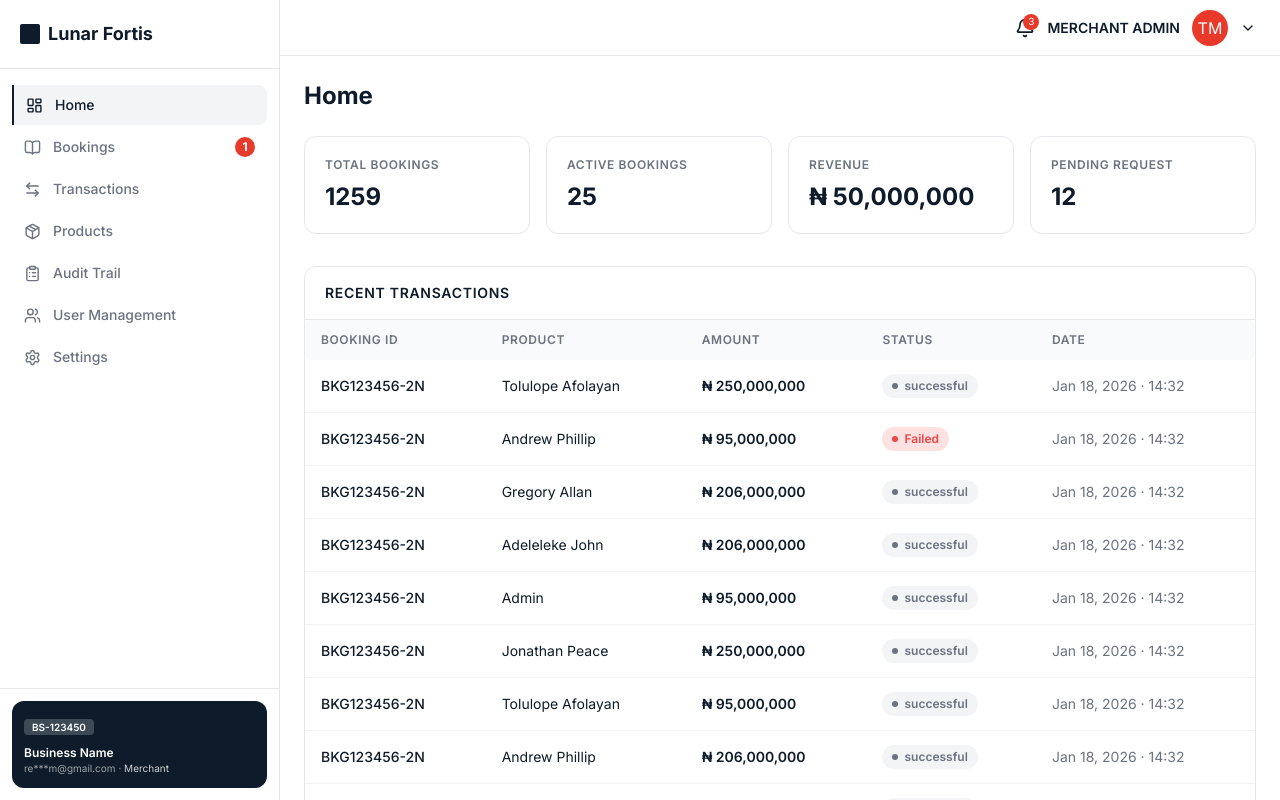
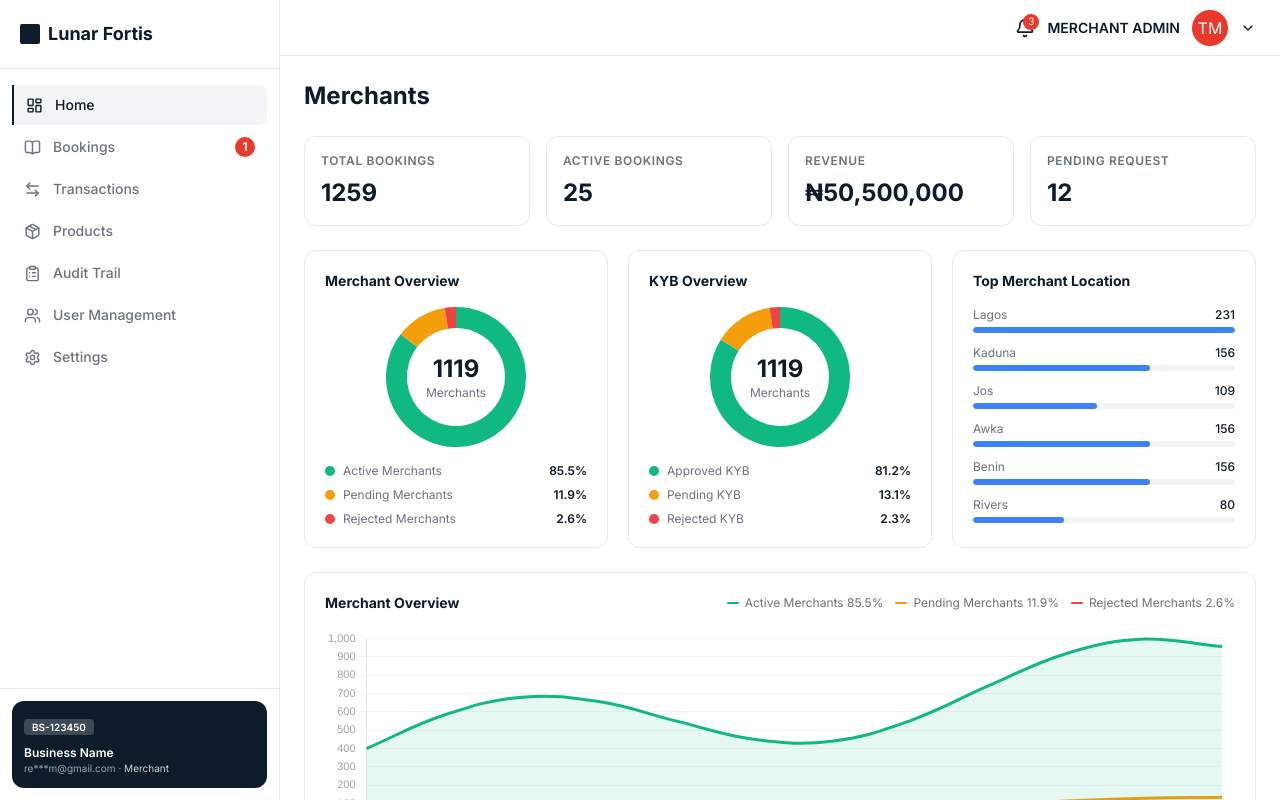
Before and after one commit to geraldkachi/Lunar-Fortis-Vendor, a React (Vite) app: page /dashboard in a window 1280 px wide. Built offline with nearby package versions, Linux system fonts and the light colour scheme.

Commit message:
updated the dashboard

```diff
--- a/package.json
+++ b/package.json
@@ -12,9 +12,11 @@
   "dependencies": {
     "@tanstack/react-query": "^5.101.0",
     "@tanstack/react-query-devtools": "^5.101.0",
+    "chart.js": "^4.5.1",
     "clsx": "^2.1.1",
     "lucide-react": "^1.21.0",
     "react": "^19.2.6",
+    "react-chartjs-2": "^5.3.1",
     "react-dom": "^19.2.6",
     "react-router-dom": "^7.18.0",
     "tailwind-merge": "^3.6.0"
--- a/src/lib/mockData.ts
+++ b/src/lib/mockData.ts
@@ -1,4 +1,4 @@
-import type { Booking, Transaction, Product, TeamUser, TrackingStep } from "@/types";
+import type { Booking, Transaction, Product, TeamUser, TrackingStep, MerchantLocation } from "@/types";
 
 export const formatPrice = (n: number) => `₦ ${n.toLocaleString("en-NG")}`;
 
@@ -92,3 +92,21 @@ export const MOCK_RECEIPT = {
   transactionRef: "pocket_disburse_1155470048562623",
   sessionId: "090405280430150036372237066022",
 };
+
+export const CHART_DATA = Array.from({ length: 12 }, (_, i) => ({
+  month: ["Jan","Feb","Mar","Apr","May","Jun","Jul","Aug","Sep","Oct","Nov","Dec"][i],
+  active: 400 + Math.sin(i * 0.8) * 200 + i * 40,
+  pending: 50 + Math.cos(i * 0.6) * 30 + i * 5,
+  rejected: 20 + Math.sin(i * 1.2) * 15,
+}));
+
+export const MERCHANT_LOCATIONS: MerchantLocation[] = [
+  { city: "Lagos", count: 231, max: 231 },
+  { city: "Kaduna", count: 156, max: 231 },
+  { city: "Jos", count: 109, max: 231 },
+  { city: "Awka", count: 156, max: 231 },
+  { city: "Benin", count: 156, max: 231 },
+  { city: "Rivers", count: 80, max: 231 },
+  // { city: "Ekiti", count: 156, max: 231 },
+  // { city: "Abia", count: 40, max: 231 },
+];
--- a/src/pages/dashboard/HomePage.tsx
+++ b/src/pages/dashboard/HomePage.tsx
@@ -1,65 +1,347 @@
-import { useState } from "react";
-import { Badge, Pagination } from "@/components/ui";
-import { TRANSACTIONS, formatPrice } from "@/lib/mockData";
-import { paginate } from "@/lib/utils";
-import type { TransactionStatus } from "@/types";
+import { useRef, useEffect } from "react";
+import {
+  Chart as ChartJS,
+  CategoryScale,
+  LinearScale,
+  PointElement,
+  LineElement,
+  Title,
+  Tooltip,
+  Legend,
+  Filler,
+  ArcElement,
+} from 'chart.js';
+import { Line, Doughnut } from 'react-chartjs-2';
+import { CHART_DATA, MERCHANT_LOCATIONS } from "@/lib/mockData";
+
+// Register Chart.js components
+ChartJS.register(
+  CategoryScale,
+  LinearScale,
+  PointElement,
+  LineElement,
+  Title,
+  Tooltip,
+  Legend,
+  Filler,
+  ArcElement
+);
 
 const STATS = [
   { label: "TOTAL BOOKINGS", value: "1259" },
   { label: "ACTIVE BOOKINGS", value: "25" },
-  { label: "REVENUE", value: "₦ 50,000,000" },
+  { label: "REVENUE", value: "₦50,500,000" },
   { label: "PENDING REQUEST", value: "12" },
 ];
 
-export default function HomePage() {
-  const [page, setPage] = useState(1);
-  const { items, total, totalPages } = paginate(TRANSACTIONS, page);
+// Donut chart component
+function DonutChart({ active, pending, rejected, total }: {
+  active: number;
+  pending: number;
+  rejected: number;
+  total: number;
+}) {
+  const chartRef = useRef<ChartJS>(null);
+
+  useEffect(() => {
+    return () => {
+      if (chartRef.current) {
+        chartRef.current.destroy();
+      }
+    };
+  }, []);
+
+  const data = {
+    labels: ['Active', 'Pending', 'Rejected'],
+    datasets: [
+      {
+        data: [active, pending, rejected],
+        backgroundColor: ['#10B981', '#F59E0B', '#EF4444'],
+        borderWidth: 0,
+        hoverOffset: 4,
+      },
+    ],
+  };
+
+  const options = {
+    cutout: '70%',
+    plugins: {
+      legend: {
+        display: false,
+      },
+      tooltip: {
+        callbacks: {
+          label: function(context: any) {
+            const label = context.label || '';
+            const value = context.parsed || 0;
+            const percentage = ((value / total) * 100).toFixed(1);
+            return `${label}: ${value} (${percentage}%)`;
+          }
+        }
+      }
+    },
+    maintainAspectRatio: true,
+    responsive: true,
+  };
 
   return (
-    <div>
-      <h1 className="text-2xl font-bold text-[#0D1B2A] mb-6">Home</h1>
-
-      {/* Stats */}
-      <div className="grid grid-cols-4 gap-4 mb-8">
-        {STATS.map(s => (
-          <div key={s.label} className="stat-card">
-            <p className="text-xs font-semibold text-[#6B7280] uppercase tracking-wider mb-2">{s.label}</p>
-            <p className="text-2xl font-bold text-[#0D1B2A]">{s.value}</p>
-          </div>
-        ))}
-      </div>
-
-      {/* Recent Transactions */}
-      <div className="bg-white border border-[#E5E7EB] rounded-xl overflow-hidden">
-        <div className="px-5 py-4 border-b border-[#E5E7EB]">
-          <h2 className="text-sm font-semibold text-[#0D1B2A] uppercase tracking-wider">RECENT TRANSACTIONS</h2>
-        </div>
-        <table className="w-full">
-          <thead>
-            <tr>
-              {["BOOKING ID","PRODUCT","AMOUNT","STATUS","DATE"].map(h => (
-                <th key={h} className="table-th">{h}</th>
-              ))}
-            </tr>
-          </thead>
-          <tbody>
-            {items.map(tx => (
-              <tr key={tx.id} className="hover:bg-[#F9FAFB] transition-colors cursor-pointer">
-                <td className="table-td font-medium">{tx.bookingId}</td>
-                <td className="table-td">{tx.user}</td>
-                <td className="table-td font-semibold">{formatPrice(tx.amount)}</td>
-                <td className="table-td">
-                  <Badge variant={tx?.status as TransactionStatus} />
-                </td>
-                <td className="table-td text-[#6B7280]">{tx.date}</td>
-              </tr>
-            ))}
-          </tbody>
-        </table>
-        <div className="px-5 py-3 border-t border-[#E5E7EB]">
-          <Pagination page={page} totalPages={totalPages} total={total} onChange={setPage} />
-        </div>
+    <div className="relative" style={{ width: 140, height: 140 }}>
+      <Doughnut ref={chartRef} data={data} options={options} />
+      <div className="absolute inset-0 flex flex-col items-center justify-center pointer-events-none">
+        <p className="text-2xl font-bold text-[#0D1B2A]">{total}</p>
+        <p className="text-xs text-[#6B7280]">Merchants</p>
       </div>
     </div>
   );
 }
+
+// Line chart component using CHART_DATA
+function MerchantLineChart() {
+  const chartRef = useRef<ChartJS>(null);
+
+  useEffect(() => {
+    return () => {
+      if (chartRef.current) {
+        chartRef.current.destroy();
+      }
+    };
+  }, []);
+
+  // Use CHART_DATA from mockData
+  const data = {
+    labels: CHART_DATA.map(item => item.month),
+    datasets: [
+      {
+        label: 'Active Merchants',
+        data: CHART_DATA.map(item => Math.round(item.active)),
+        borderColor: '#10B981',
+        backgroundColor: 'rgba(16, 185, 129, 0.1)',
+        fill: true,
+        tension: 0.4,
+        pointRadius: 0,
+        pointHoverRadius: 6,
+      },
+      {
+        label: 'Pending Merchants',
+        data: CHART_DATA.map(item => Math.round(item.pending)),
+        borderColor: '#F59E0B',
+        backgroundColor: 'rgba(245, 158, 11, 0.1)',
+        fill: true,
+        tension: 0.4,
+        pointRadius: 0,
+        pointHoverRadius: 6,
+      },
+      {
+        label: 'Rejected Merchants',
+        data: CHART_DATA.map(item => Math.round(item.rejected)),
+        borderColor: '#EF4444',
+        backgroundColor: 'rgba(239, 68, 68, 0.1)',
+        fill: true,
+        tension: 0.4,
+        pointRadius: 0,
+        pointHoverRadius: 6,
+      },
+    ],
+  };
+
+  const options = {
+    responsive: true,
+    maintainAspectRatio: false,
+    plugins: {
+      legend: {
+        display: false, // We'll use custom legend
+      },
+      tooltip: {
+        backgroundColor: 'white',
+        titleColor: '#0D1B2A',
+        bodyColor: '#6B7280',
+        borderColor: '#E5E7EB',
+        borderWidth: 1,
+        padding: 12,
+        cornerRadius: 8,
+        callbacks: {
+          label: function(context: any) {
+            return `${context.dataset.label}: ${Math.round(context.parsed.y)}`;
+          }
+        }
+      },
+    },
+    scales: {
+      x: {
+        grid: {
+          display: false,
+        },
+        ticks: {
+          color: '#9CA3AF',
+          font: {
+            size: 11,
+          },
+        },
+      },
+      y: {
+        grid: {
+          color: '#F3F4F6',
+          drawBorder: false,
+        },
+        ticks: {
+          color: '#9CA3AF',
+          font: {
+            size: 11,
+          },
+        },
+        beginAtZero: true,
+      },
+    },
+    interaction: {
+      intersect: false,
+      mode: 'index' as const,
+    },
+  };
+
+  return (
+    <div style={{ height: 220, width: '100%' }}>
+      <Line ref={chartRef} data={data} options={options} />
+    </div>
+  );
+}
+
+export default function HomePage() {
+  // Calculate totals from CHART_DATA
+  const latestData = CHART_DATA[CHART_DATA.length - 1];
+  const total = Math.round(latestData.active + latestData.pending + latestData.rejected);
+
+  // Calculate percentages for the donut chart
+  const activePct = ((latestData.active / total) * 100).toFixed(1);
+  const pendingPct = ((latestData.pending / total) * 100).toFixed(1);
+  const rejectedPct = ((latestData.rejected / total) * 100).toFixed(1);
+
+  return (
+    <div>
+      <h1 className="text-2xl font-bold text-[#0D1B2A] mb-6">Merchants</h1>
+
+      {/* Stats */}
+      <div className="grid grid-cols-1 sm:grid-cols-2 lg:grid-cols-4 gap-4 mb-6">
+        {STATS.map(s => {
+          // Calculate dynamic values for stats
+          let value = s.value;
+          if (s.label === "TOTAL MERCHANTS") {
+            value = total.toLocaleString();
+          } else if (s.label === "ACTIVE MERCHANTS") {
+            value = Math.round(latestData.active).toLocaleString();
+          } else if (s.label === "PENDING MERCHANTS") {
+            value = Math.round(latestData.pending).toLocaleString();
+          } else if (s.label === "DEACTIVATED MERCHANTS") {
+            value = Math.round(latestData.rejected).toLocaleString();
+          }
+
+          return (
+            <div key={s.label} className="bg-white border border-[#E5E7EB] rounded-xl p-4">
+              <p className="text-xs font-semibold text-[#6B7280] uppercase tracking-wider mb-2">{s.label}</p>
+              <p className="text-2xl font-bold text-[#0D1B2A]">{value}</p>
+            </div>
+          );
+        })}
+      </div>
+
+      {/* Charts row */}
+      <div className="grid grid-cols-1 lg:grid-cols-3 gap-5 mb-6">
+        {/* Merchant Overview donut */}
+        <div className="bg-white border border-[#E5E7EB] rounded-xl p-5">
+          <h3 className="text-sm font-bold text-[#0D1B2A] mb-4">Merchant Overview</h3>
+          <div className="flex flex-col items-center">
+            <DonutChart
+              active={Math.round(latestData.active)}
+              pending={Math.round(latestData.pending)}
+              rejected={Math.round(latestData.rejected)}
+              total={total}
+            />
+            <div className="mt-4 space-y-2 w-full">
+              {[
+                { label: "Active Merchants", pct: `${activePct}%`, color: "#10B981" },
+                { label: "Pending Merchants", pct: `${pendingPct}%`, color: "#F59E0B" },
+                { label: "Rejected Merchants", pct: `${rejectedPct}%`, color: "#EF4444" },
+              ].map(({ label, pct, color }) => (
+                <div key={label} className="flex items-center justify-between text-xs">
+                  <div className="flex items-center gap-2">
+                    <span className="w-2.5 h-2.5 rounded-full flex-shrink-0" style={{ background: color }} />
+                    <span className="text-[#6B7280]">{label}</span>
+                  </div>
+                  <span className="font-semibold text-[#0D1B2A]">{pct}</span>
+                </div>
+              ))}
+            </div>
+          </div>
+        </div>
+
+        {/* KYB Overview donut */}
+        <div className="bg-white border border-[#E5E7EB] rounded-xl p-5">
+          <h3 className="text-sm font-bold text-[#0D1B2A] mb-4">KYB Overview</h3>
+          <div className="flex flex-col items-center">
+            <DonutChart
+              active={Math.round(latestData.active * 0.95)}
+              pending={Math.round(latestData.pending * 1.1)}
+              rejected={Math.round(latestData.rejected * 0.9)}
+              total={total}
+            />
+            <div className="mt-4 space-y-2 w-full">
+              {[
+                { label: "Approved KYB", pct: `${((Math.round(latestData.active * 0.95) / total) * 100).toFixed(1)}%`, color: "#10B981" },
+                { label: "Pending KYB", pct: `${((Math.round(latestData.pending * 1.1) / total) * 100).toFixed(1)}%`, color: "#F59E0B" },
+                { label: "Rejected KYB", pct: `${((Math.round(latestData.rejected * 0.9) / total) * 100).toFixed(1)}%`, color: "#EF4444" },
+              ].map(({ label, pct, color }) => (
+                <div key={label} className="flex items-center justify-between text-xs">
+                  <div className="flex items-center gap-2">
+                    <span className="w-2.5 h-2.5 rounded-full flex-shrink-0" style={{ background: color }} />
+                    <span className="text-[#6B7280]">{label}</span>
+                  </div>
+                  <span className="font-semibold text-[#0D1B2A]">{pct}</span>
+                </div>
+              ))}
+            </div>
+          </div>
+        </div>
+
+        {/* Top Merchant Locations */}
+        <div className="bg-white border border-[#E5E7EB] rounded-xl p-5">
+          <h3 className="text-sm font-bold text-[#0D1B2A] mb-4">Top Merchant Location</h3>
+          <div className="space-y-3">
+            {MERCHANT_LOCATIONS.map(loc => (
+              <div key={loc.city}>
+                <div className="flex justify-between text-xs mb-1">
+                  <span className="text-[#6B7280]">{loc.city}</span>
+                  <span className="font-medium text-[#0D1B2A]">{loc.count}</span>
+                </div>
+                <div className="h-1.5 bg-[#F3F4F6] rounded-full overflow-hidden">
+                  <div
+                    className="h-full bg-[#3B82F6] rounded-full transition-all duration-500"
+                    style={{ width: `${(loc.count / loc.max) * 100}%` }}
+                  />
+                </div>
+              </div>
+            ))}
+          </div>
+        </div>
+      </div>
+
+      {/* Line chart */}
+      <div className="bg-white border border-[#E5E7EB] rounded-xl p-5">
+        <div className="flex flex-col sm:flex-row items-start sm:items-center justify-between mb-4 gap-3">
+          <h3 className="text-sm font-bold text-[#0D1B2A]">Merchant Overview</h3>
+          <div className="flex flex-wrap items-center gap-3 text-xs">
+            {[
+              { label: `Active Merchants ${activePct}%`, color: "#10B981" },
+              { label: `Pending Merchants ${pendingPct}%`, color: "#F59E0B" },
+              { label: `Rejected Merchants ${rejectedPct}%`, color: "#EF4444" },
+            ].map(({ label, color }) => (
+              <div key={label} className="flex items-center gap-1.5">
+                <span className="w-3 h-0.5 rounded inline-block" style={{ background: color }} />
+                <span className="text-[#6B7280]">{label}</span>
+              </div>
+            ))}
+          </div>
+        </div>
+        <MerchantLineChart />
+      </div>
+    </div>
+  );
+}
--- a/src/types/index.ts
+++ b/src/types/index.ts
@@ -100,3 +100,9 @@ export interface OnboardingData {
   email: string;
   phone: string;
 }
+
+export interface MerchantLocation {
+  city: string;
+  count: number;
+  max: number;
+}
```
Also changed, not shown: 1 other file (tests, documents, lock files or other folders).
